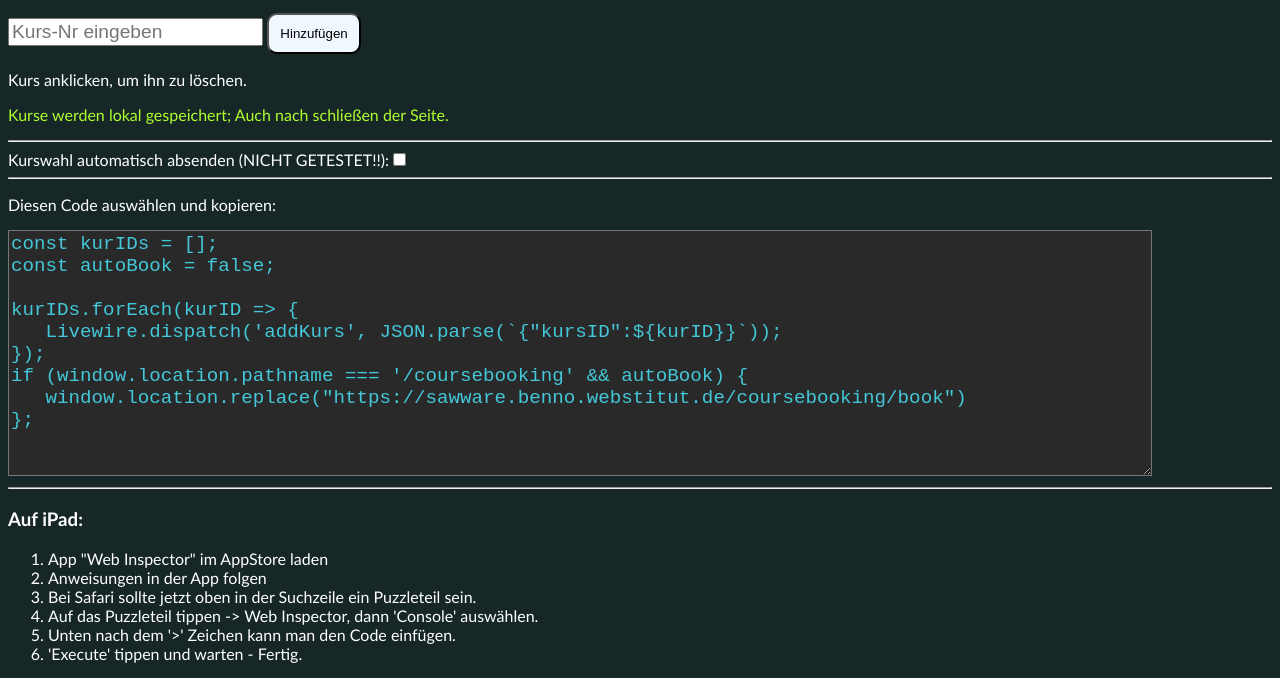
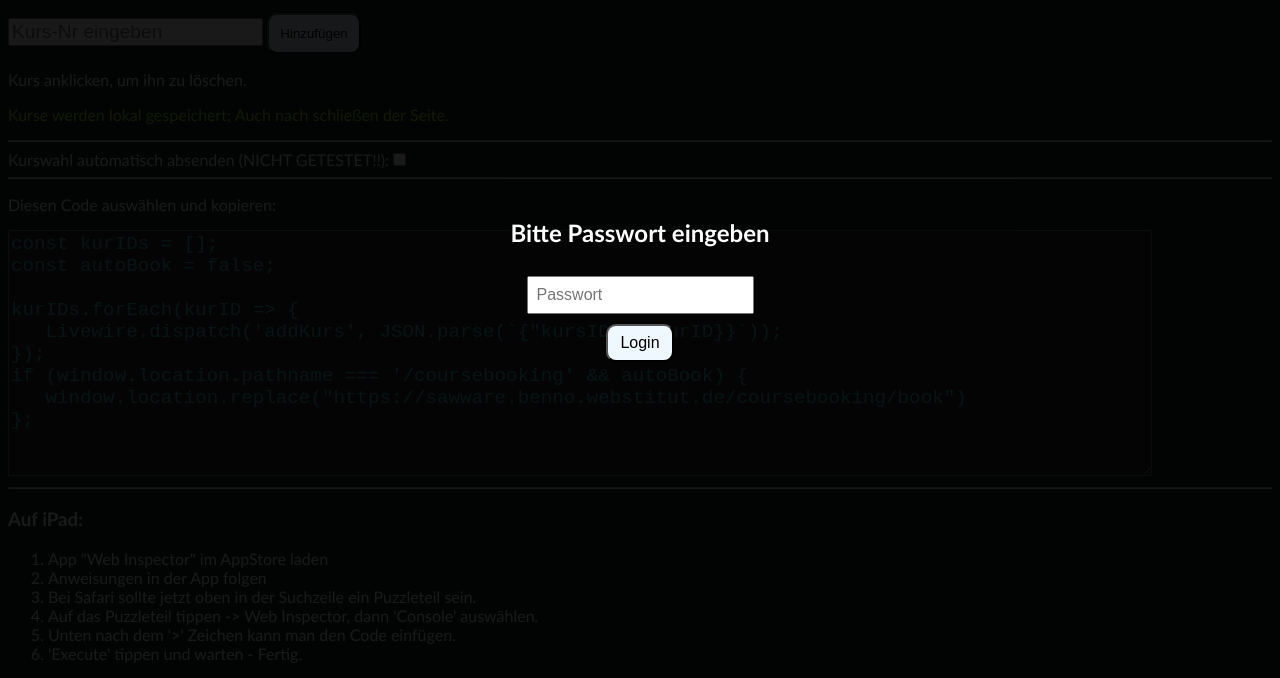
Before and after one commit to Joshi1531/saw_waehlinator, a plain HTML site: page index.html in a window 1280 px wide. Shown: the part 104-782 px from the top of the page. Drawn offline with Linux system fonts and the light colour scheme.

Commit message:
Test passwort

```diff
--- a/index.html
+++ b/index.html
@@ -5,6 +5,31 @@
     <meta name="viewport" content="width=device-width, initial-scale=1.0">
     <title>SAW Wählinator</title>
     <link rel="stylesheet" href="index.css">
+    <style>
+    /* Overlay über die gesamte Seite */
+    #overlay {
+      position: fixed;
+      top: 0; left: 0;
+      width: 100%; height: 100%;
+      background: rgba(0,0,0,0.9);
+      color: white;
+      display: flex;
+      flex-direction: column;
+      justify-content: center;
+      align-items: center;
+      z-index: 9999;
+    }
+    #overlay input {
+      padding: 8px;
+      font-size: 16px;
+      margin-top: 10px;
+    }
+    #overlay button {
+      margin-top: 10px;
+      padding: 8px 12px;
+      font-size: 16px;
+    }
+  </style>
 </head>
 <body>
     <script type="text/javascript" src="index.js"></script>
@@ -50,5 +75,24 @@
     </ol>
     <hr>
     <br><br><br>
+    <div id="overlay">
+    <h2>Bitte Passwort eingeben</h2>
+    <input type="password" id="passwordInput" placeholder="Passwort">
+    <button onclick="checkPassword()">Login</button>
+    <p id="message"></p>
+    </div>
+    <script>
+    function checkPassword() {
+      const input = document.getElementById("passwordInput").value;
+      const message = document.getElementById("message");
+      const correctPassword = "stadler"; // <-- hier dein Passwort einsetzen
+
+      if (input === correctPassword) {
+        document.getElementById("overlay").style.display = "none";
+      } else {
+        message.textContent = "Falsches Passwort!";
+      }
+    }
+  </script>
 </body>
 </html>
```
